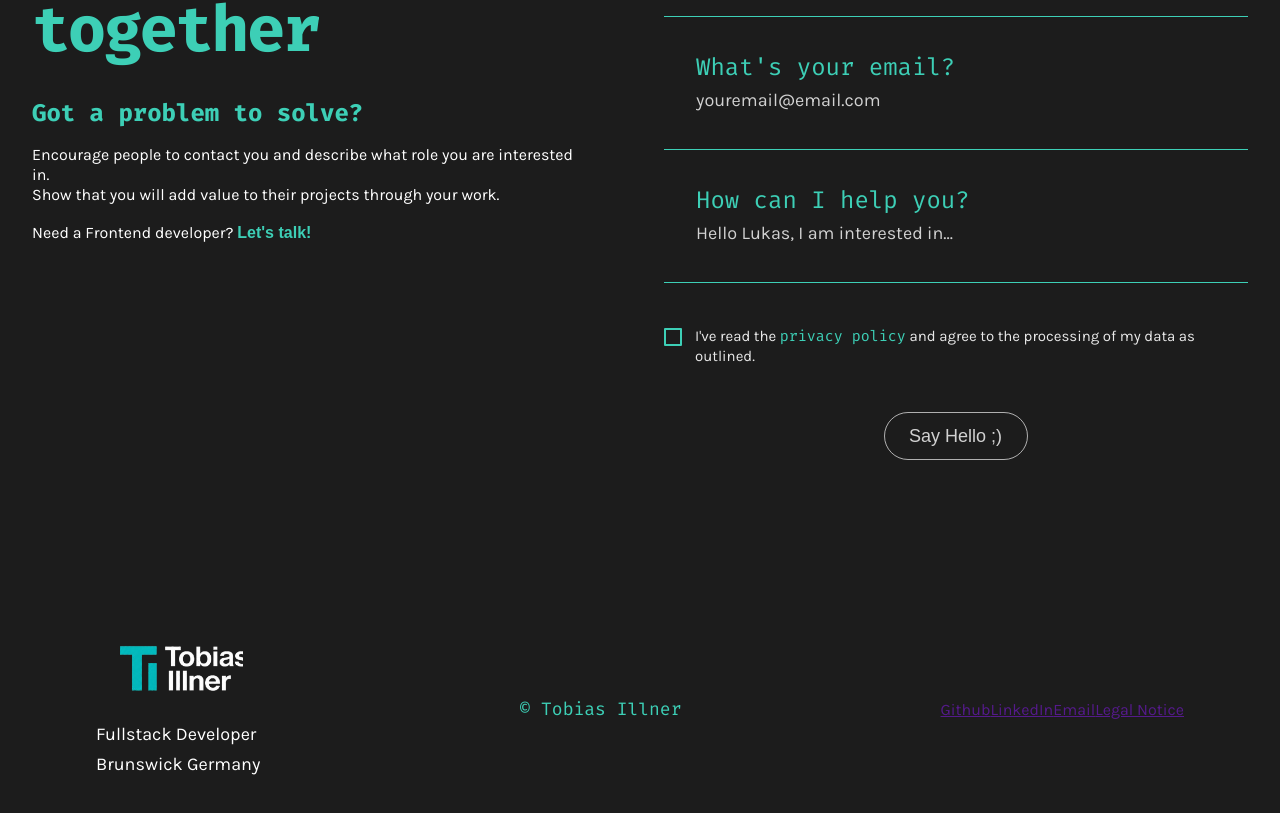
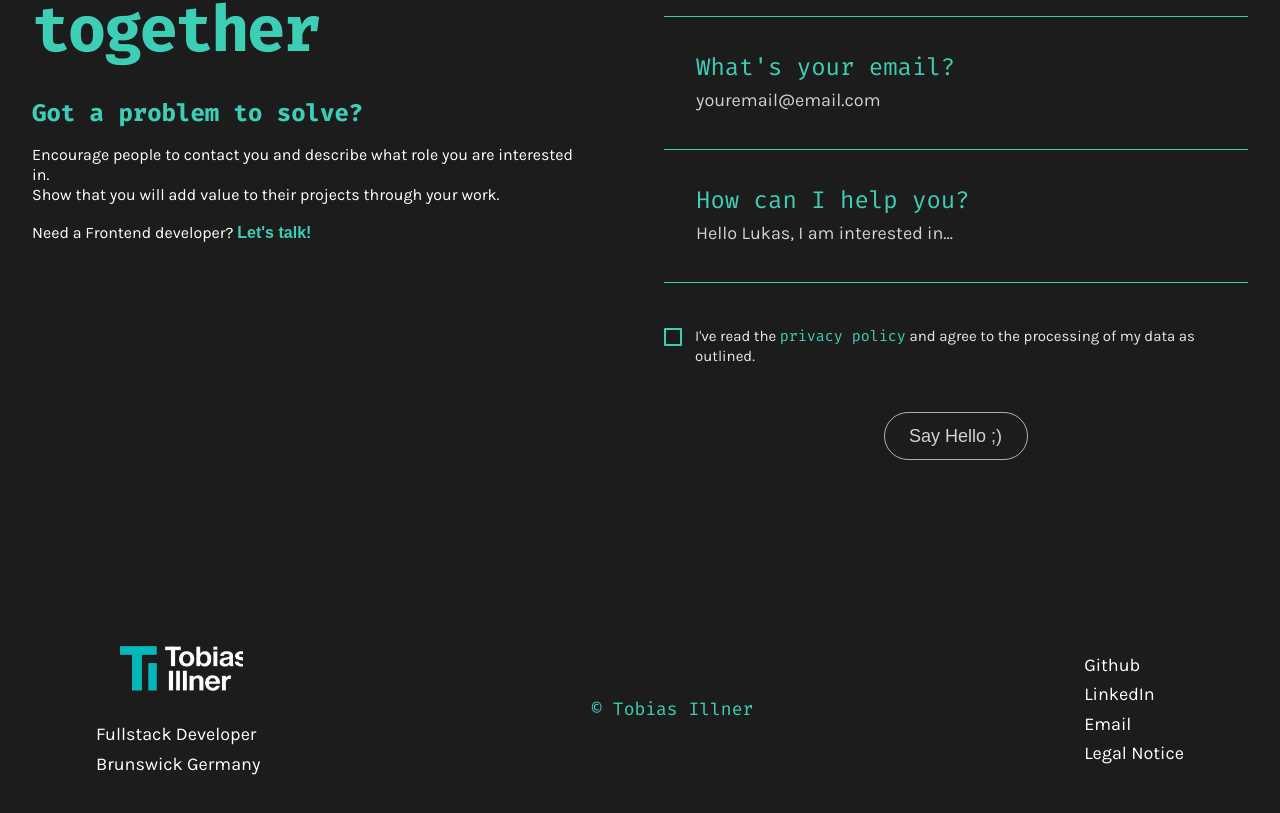
Before and after one commit to TobiasIllnerDev/Portfolio, an Angular app: page / in a window 1280 px wide. Shown: the part 4053-4866 px from the top of the page. Built offline with nearby package versions, Linux system fonts and the light colour scheme; a web font is replaced by a local one.

Commit message:
feat: styling footer-right

```diff
--- a/src/app/layout/footer/footer.scss
+++ b/src/app/layout/footer/footer.scss
@@ -92,6 +92,21 @@
         font-size: 1.125rem;
         line-height: 120%;
         letter-spacing: 0%;
-
     }
 }
+
+.right-footer {
+    display: flex;
+    flex-direction: column;
+    gap: 8px;
+    justify-content: center;
+    align-items: flex-start;
+    a {
+        text-decoration: none;
+        color: white;
+        font-family: "Karla", Arial, sans-serif;
+        font-size: 1.125rem;
+        line-height: 120%;
+        letter-spacing: 0%;
+    }
+}
```
